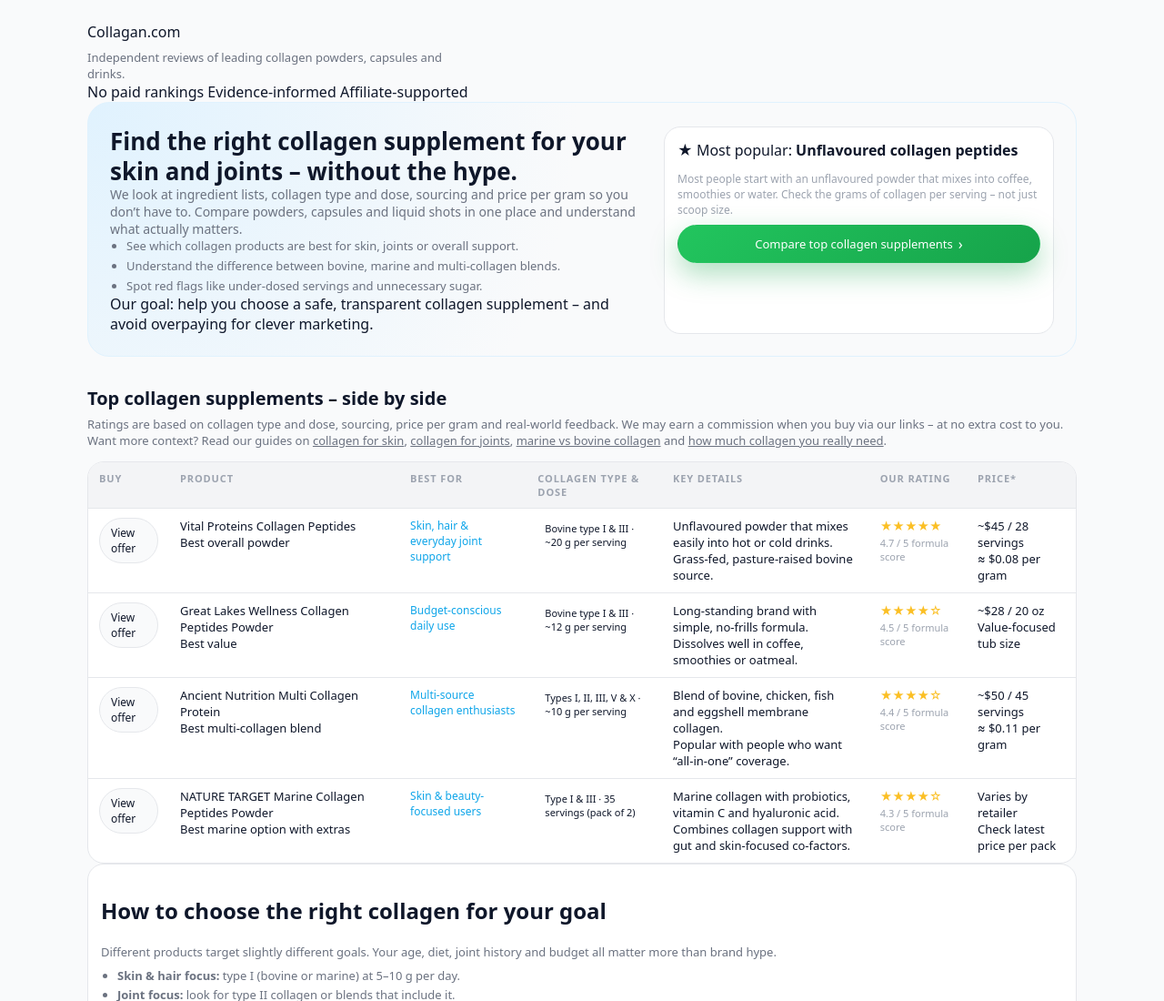
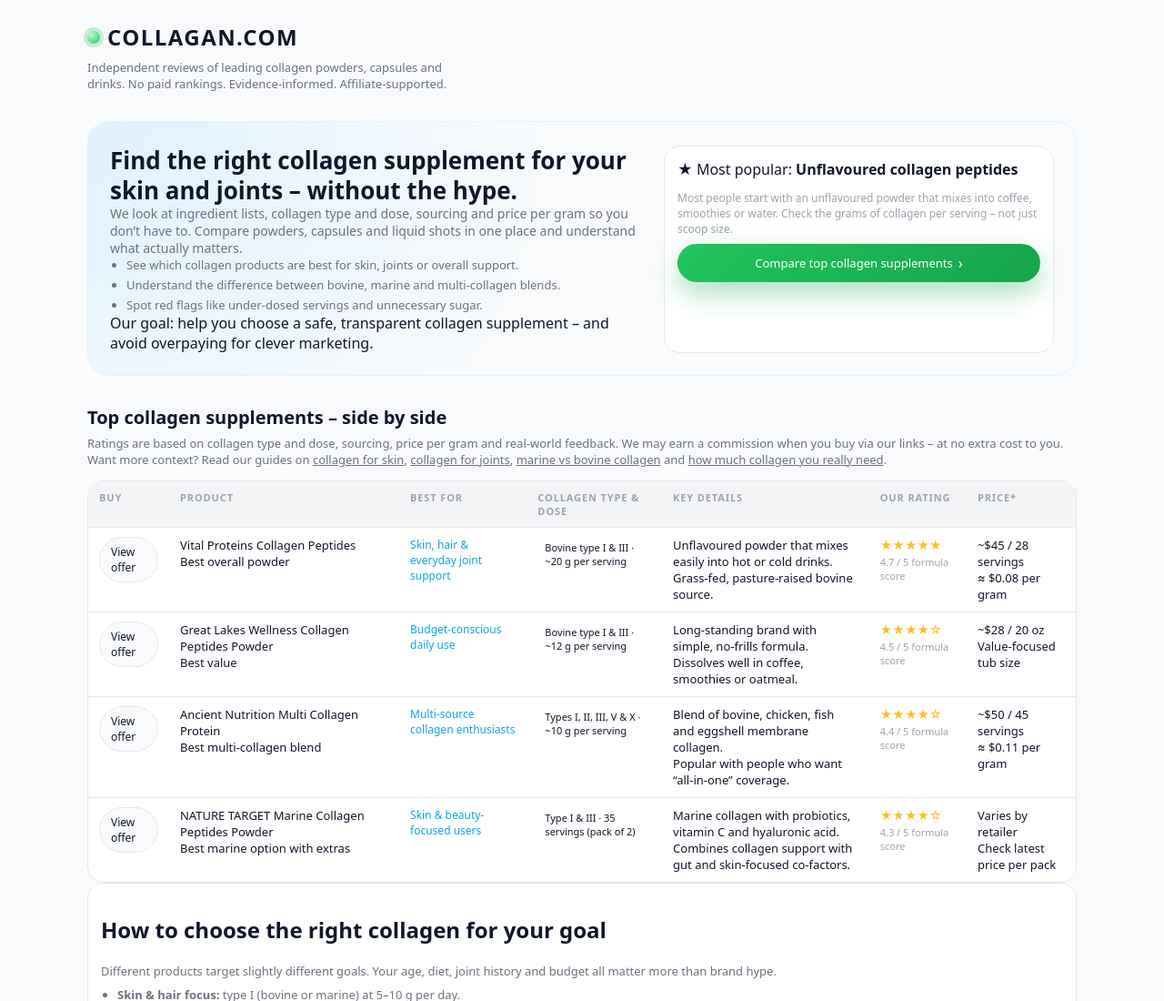
Before and after one commit to BioHealthLabs/collagan.com-site, a plain HTML site: page index.html in a window 1280 px wide. Shown: the top 1100 px of the page at 91% size. Drawn offline with Linux system fonts and the light colour scheme.

Commit message:
Update index.html

```diff
--- a/index.html
+++ b/index.html
@@ -70,17 +70,19 @@
 </head>
 <body>
 <div class="page">
-    <header>
-        <div class="brand">
-            <div class="brand-name">Collagan.com</div>
-            <div class="brand-tagline">Independent reviews of leading collagen powders, capsules and drinks.</div>
-        </div>
-        <div class="trust-tags">
-            <span class="trust-tag">No paid rankings</span>
-            <span class="trust-tag">Evidence-informed</span>
-            <span class="trust-tag">Affiliate-supported</span>
-        </div>
-    </header>
+    <header class="site-header">
+  <div class="brand">
+    <div class="brand-mark">
+      <span class="brand-dot"></span>
+      <span class="brand-text">Collagan.com</span>
+    </div>
+    <div class="brand-tagline">
+      Independent reviews of leading collagen powders, capsules and drinks.
+      No paid rankings. Evidence-informed. Affiliate-supported.
+    </div>
+  </div>
+</header>
+
 
     <main>
         <section class="hero" aria-labelledby="hero-heading">
```
